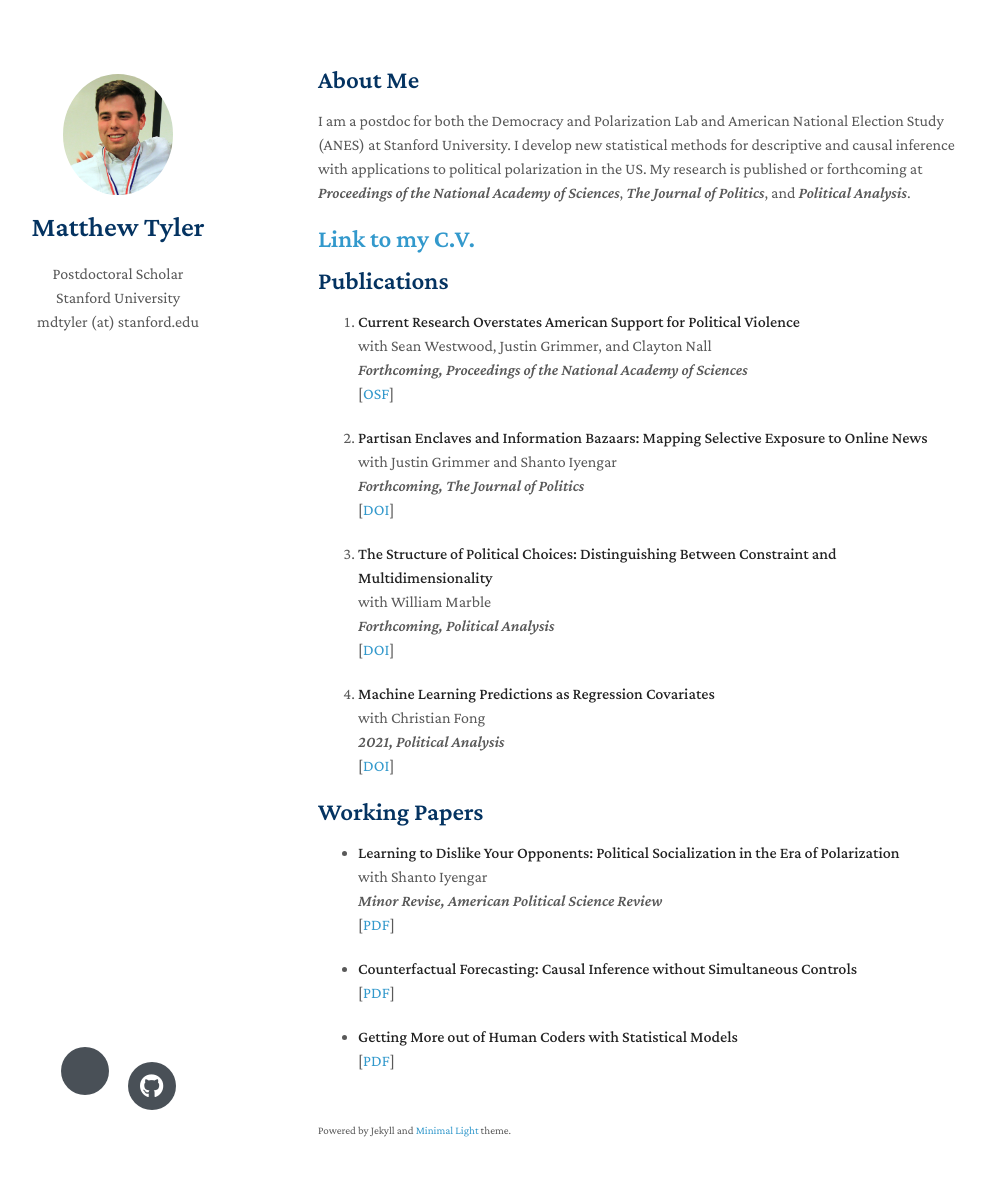
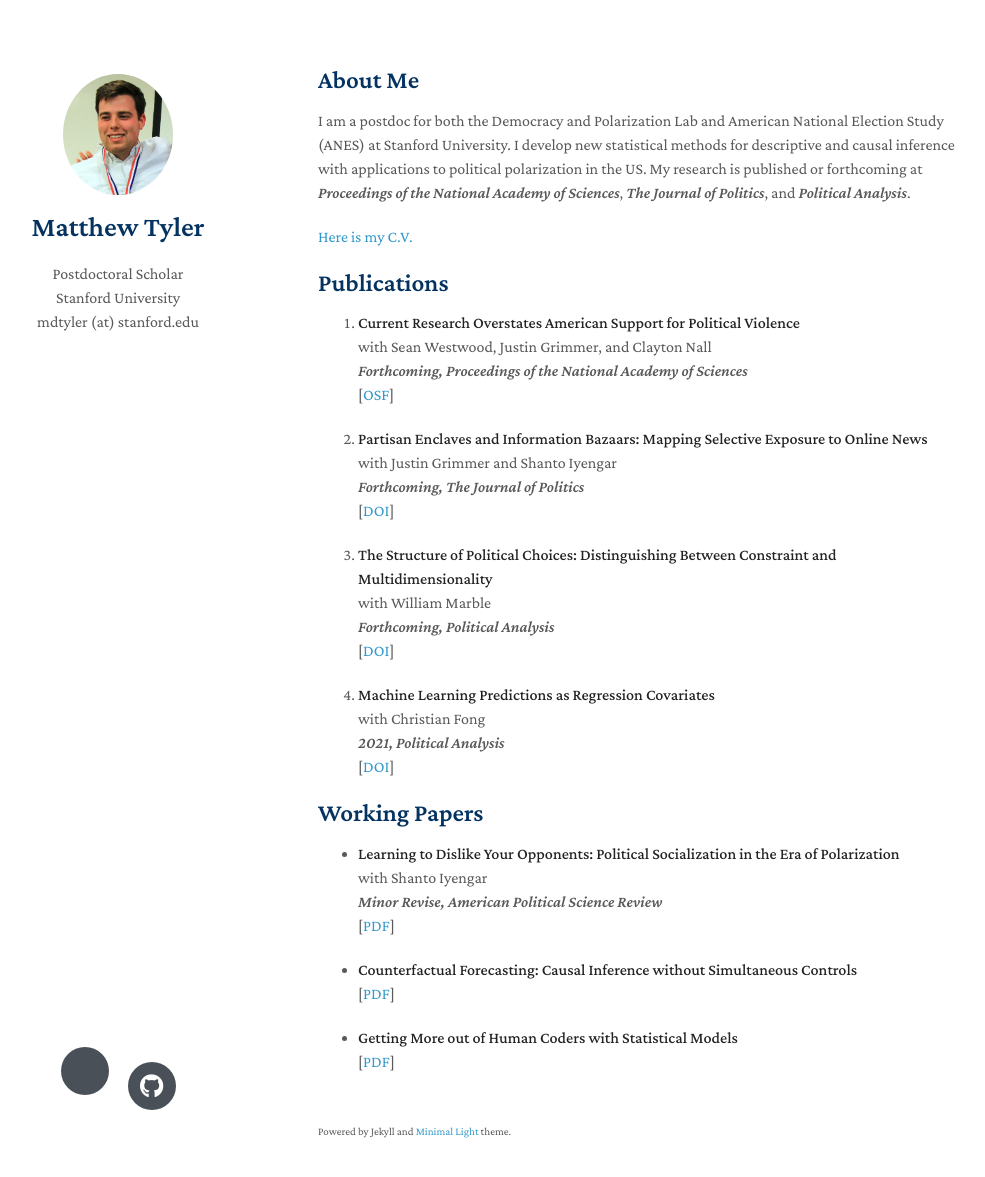
Before and after one commit to matthewtyler/matthewtyler.github.io, a Jekyll site: the page built from index.md, in a window 1280 px wide and 1212 px high. Shown: the top 1177 px of the window, without its empty margins (152-1137 px from the left). Built offline with Jekyll 4.4.1, drawn with Linux system fonts in a browser that asks for light colours; nearby versions of some CDN libraries; a style sheet for code colours, icons or effects is not loaded; our own code applies the rules of GitHub Pages for plain Markdown files.

Commit message:
Update index.md

```diff
--- a/index.md
+++ b/index.md
@@ -6,7 +6,7 @@
 
 I am a postdoc for both the Democracy and Polarization Lab and American National Election Study (ANES) at Stanford University. I develop new statistical methods for descriptive and causal inference with applications to political polarization in the US. My research is published or forthcoming at *Proceedings of the National Academy of Sciences*, *The Journal of Politics*, and *Political Analysis*.
 
-## [Link to my C.V.](https://www.dropbox.com/s/sm0pfjekpzdykd7/CV.pdf?dl=0)
+[Here is my C.V.](https://www.dropbox.com/s/sm0pfjekpzdykd7/CV.pdf?dl=0)
 
 <!-- ## Research Interests
 
```
